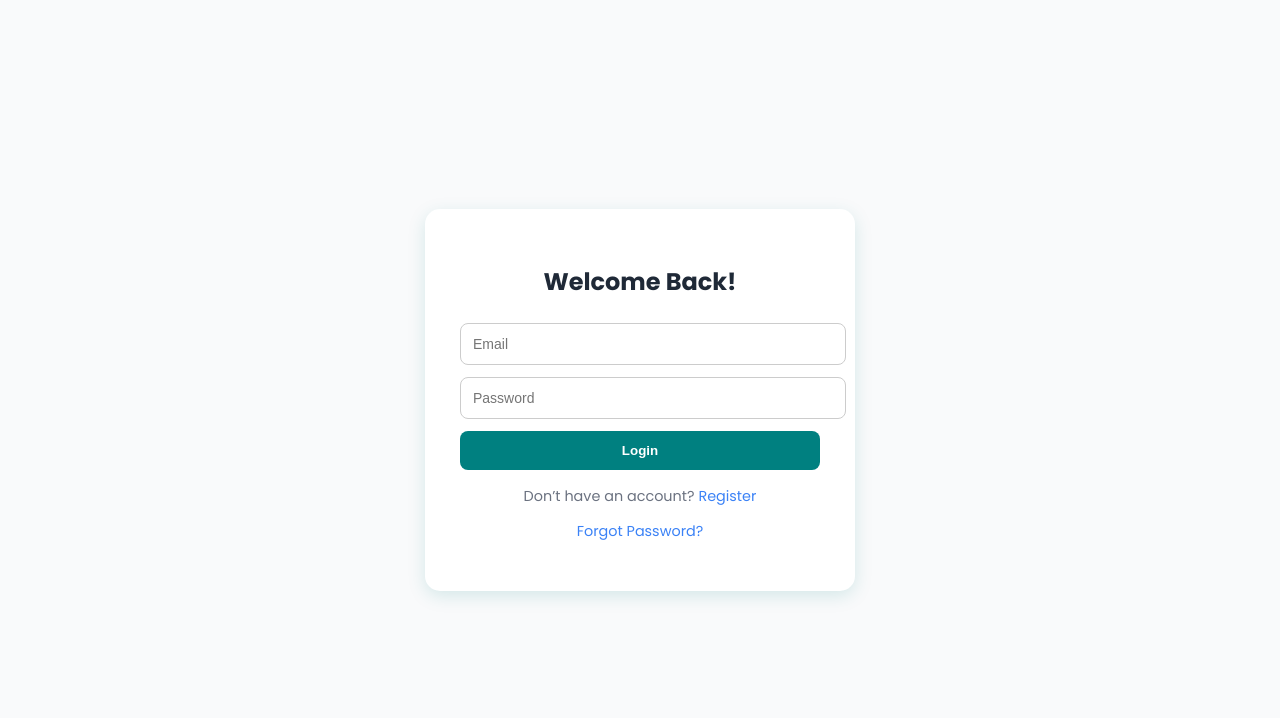
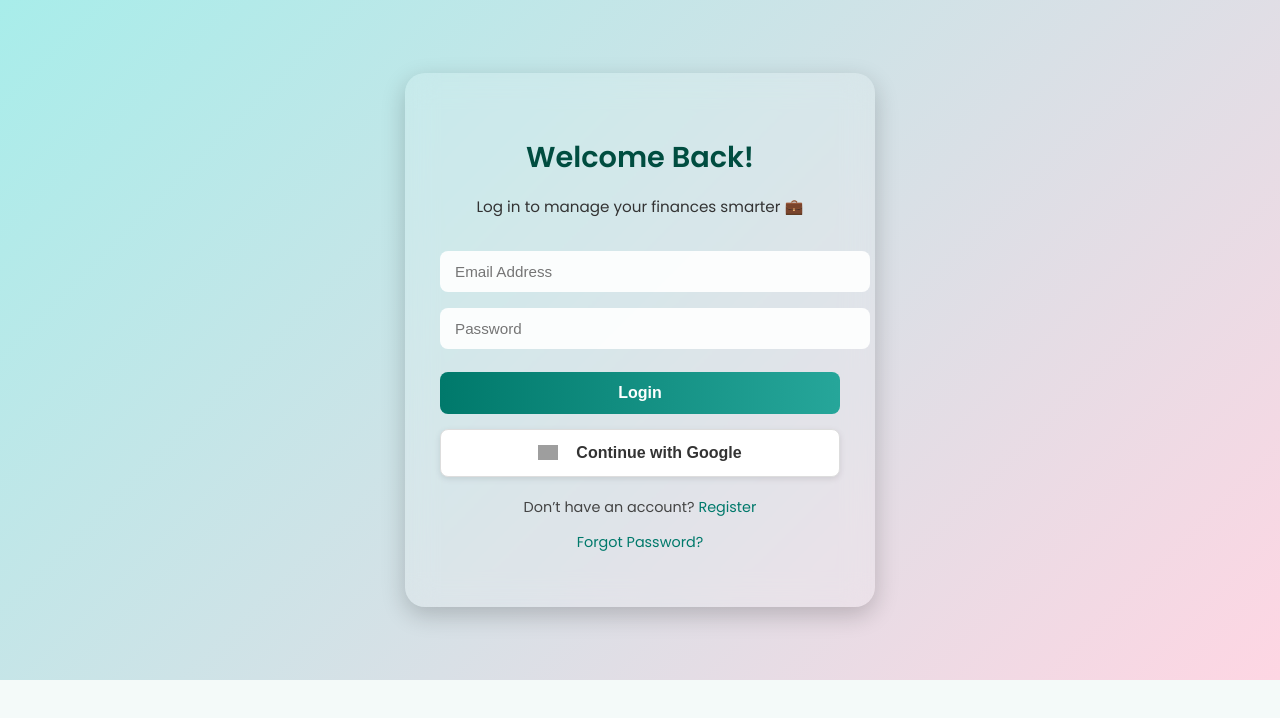
Before and after one commit to Harshil0801/Studio5-MoneyMap, a React (Create React App) app: page /login in a window 1280 px wide. Shown: the top 718 px of the page. Built offline with nearby package versions, Linux system fonts and the light colour scheme; grey boxes are pictures that could not be loaded.

Commit message:
Integrated login with google signup and firestore database

```diff
--- a/src/pages/Login.js
+++ b/src/pages/Login.js
@@ -1,36 +1,99 @@
 import React, { useState } from "react";
-import { signInWithEmailAndPassword } from "firebase/auth";
-import { auth } from "../firebase";
+import {
+  signInWithEmailAndPassword,
+  GoogleAuthProvider,
+  signInWithPopup,
+} from "firebase/auth";
+import { auth, db } from "../firebase";
+import { doc, getDoc } from "firebase/firestore";
 import { Link, useNavigate } from "react-router-dom";
 import "../styles/Login.css";
 
 function Login() {
   const [email, setEmail] = useState("");
   const [password, setPassword] = useState("");
+  const [loading, setLoading] = useState(false);
   const navigate = useNavigate();
+  const provider = new GoogleAuthProvider();
 
+  // 🔹 Email/Password Login
   const handleLogin = async (e) => {
     e.preventDefault();
+    setLoading(true);
     try {
-      await signInWithEmailAndPassword(auth, email, password);
+      const userCredential = await signInWithEmailAndPassword(auth, email, password);
+      const user = userCredential.user;
+
+      // Optional: Fetch user data from Firestore if you need it later
+      const userRef = doc(db, "users", user.uid);
+      const userSnap = await getDoc(userRef);
+      if (userSnap.exists()) {
+        console.log("User data:", userSnap.data());
+      }
+
+      alert("✅ Login successful!");
       navigate("/dashboard");
     } catch (error) {
-      alert(error.message);
+      alert("❌ " + error.message);
+    }
+    setLoading(false);
+  };
+
+  // 🔹 Google Login
+  const handleGoogleLogin = async () => {
+    try {
+      const result = await signInWithPopup(auth, provider);
+      const user = result.user;
+      alert("✅ Logged in successfully with Google!");
+      navigate("/dashboard");
+    } catch (error) {
+      alert("❌ " + error.message);
     }
   };
 
   return (
     <div className="login-page">
-      <div className="login-container">
-        <h2>Welcome Back!</h2>
-        <form onSubmit={handleLogin}>
-          <input type="email" placeholder="Email" onChange={(e) => setEmail(e.target.value)} required />
-          <input type="password" placeholder="Password" onChange={(e) => setPassword(e.target.value)} required />
-          <button type="submit">Login</button>
+      <div className="login-card">
+        <h2 className="login-title">Welcome Back!</h2>
+        <p className="login-subtitle">Log in to manage your finances smarter 💼</p>
+
+        <form onSubmit={handleLogin} className="login-form">
+          <input
+            type="email"
+            placeholder="Email Address"
+            value={email}
+            onChange={(e) => setEmail(e.target.value)}
+            required
+          />
+          <input
+            type="password"
+            placeholder="Password"
+            value={password}
+            onChange={(e) => setPassword(e.target.value)}
+            required
+          />
+          <button className="primary-btn" type="submit" disabled={loading}>
+            {loading ? "Logging in..." : "Login"}
+          </button>
         </form>
+
+        <div className="google-btn-container">
+          <button className="google-btn" onClick={handleGoogleLogin}>
+            <img
+              src="https://developers.google.com/identity/images/g-logo.png"
+              alt="Google"
+            />
+            Continue with Google
+          </button>
+        </div>
+
         <div className="login-links">
-          <p>Don’t have an account? <Link to="/register">Register</Link></p>
-          <p><Link to="/forgot-password">Forgot Password?</Link></p>
+          <p>
+            Don’t have an account? <Link to="/register">Register</Link>
+          </p>
+          <p>
+            <Link to="/forgot-password">Forgot Password?</Link>
+          </p>
         </div>
       </div>
     </div>
--- a/src/styles/Login.css
+++ b/src/styles/Login.css
@@ -1,68 +1,132 @@
-/* Login.css & Register.css */
-.login-page, .register-page, .reset-page {
+.login-page {
+  height: 100vh;
+  background: linear-gradient(135deg, #a8edea 0%, #fed6e3 100%);
   display: flex;
+  align-items: center;
   justify-content: center;
-  align-items: center;
-  min-height: 100vh;
-  background: #f9fafb;
+  font-family: "Poppins", sans-serif;
 }
 
-.login-container, .register-container, .reset-container {
-  background: white;
-  padding: 2rem 2.5rem;
-  border-radius: 12px;
-  box-shadow: 0 8px 20px rgba(0,0,0,0.1);
-  width: 350px;
+.login-card {
+  background: rgba(255, 255, 255, 0.15);
+  backdrop-filter: blur(15px);
+  border-radius: 20px;
+  box-shadow: 0 8px 25px rgba(0, 0, 0, 0.2);
+  width: 400px;
+  padding: 40px 35px;
   text-align: center;
+  transition: transform 0.3s ease;
 }
 
-.login-container h2, .register-container h2, .reset-container h2 {
-  margin-bottom: 1.5rem;
-  color: #1f2937;
+.login-card:hover {
+  transform: translateY(-4px);
 }
 
-input {
-  width: 100%;
-  padding: 0.7rem;
-  margin-bottom: 1rem;
-  border-radius: 8px;
-  border: 1px solid #d1d5db;
-  outline: none;
-  font-size: 1rem;
+.login-title {
+  font-size: 1.8rem;
+  font-weight: 600;
+  color: #004d40;
+  margin-bottom: 8px;
 }
 
-input:focus {
-  border-color: #3b82f6;
-  box-shadow: 0 0 0 2px rgba(59,130,246,0.2);
+.login-subtitle {
+  font-size: 0.95rem;
+  color: #333;
+  margin-bottom: 25px;
 }
 
-button {
+.login-form input {
   width: 100%;
-  padding: 0.7rem;
+  padding: 12px 15px;
+  margin: 8px 0;
   border: none;
   border-radius: 8px;
-  background: #3b82f6;
-  color: white;
-  font-weight: 500;
-  cursor: pointer;
-  transition: background 0.2s;
+  background: rgba(255, 255, 255, 0.9);
+  font-size: 0.95rem;
+  transition: box-shadow 0.3s ease;
 }
 
-button:hover {
-  background: #2563eb;
+.login-form input:focus {
+  outline: none;
+  box-shadow: 0 0 6px #00bfa5;
 }
 
-.login-links, .register-container p {
-  margin-top: 1rem;
-  font-size: 0.9rem;
-  color: #6b7280;
+/* Main Login button */
+.primary-btn {
+  width: 100%;
+  padding: 12px;
+  margin-top: 15px;
+  background: linear-gradient(90deg, #00796b 0%, #26a69a 100%);
+  border: none;
+  border-radius: 8px;
+  color: #fff;
+  font-size: 1rem;
+  cursor: pointer;
+  font-weight: 600;
+  transition: transform 0.2s, box-shadow 0.3s;
 }
 
-.login-links a, .register-container a {
-  color: #3b82f6;
-  text-decoration: none;
+.primary-btn:hover {
+  transform: translateY(-2px);
+  box-shadow: 0 4px 12px rgba(0, 150, 136, 0.4);
 }
 
-.login-links a:hover, .register-container a:hover {
+/* Google login button */
+.google-btn-container {
+  width: 100%;
+  margin-top: 15px;
+}
+
+.google-btn {
+  width: 100%;
+  height: 48px;
+  display: flex;
+  align-items: center;
+  justify-content: center;
+  gap: 10px;
+  border: 1px solid #ddd;
+  border-radius: 8px;
+  background: #ffffff;
+  color: #333;
+  font-size: 1rem;
+  font-weight: 600;
+  cursor: pointer;
+  transition: all 0.3s ease;
+  box-shadow: 0 2px 6px rgba(0, 0, 0, 0.1);
+}
+
+.google-btn img {
+  width: 20px;
+  height: 20px;
+  object-fit: contain;
+  margin-right: 8px;
+}
+
+.google-btn:hover {
+  background: #f5f5f5;
+  transform: translateY(-2px);
+  box-shadow: 0 4px 12px rgba(0, 0, 0, 0.15);
+}
+
+.login-links {
+  margin-top: 20px;
+  font-size: 0.9rem;
+  color: #444;
+}
+
+.login-links a {
+  color: #00796b;
+  text-decoration: none;
+  font-weight: 500;
+}
+
+.login-links a:hover {
   text-decoration: underline;
 }
+
+@media (max-width: 480px) {
+  .login-card {
+    width: 90%;
+    padding: 30px 20px;
+  }
+}
```
